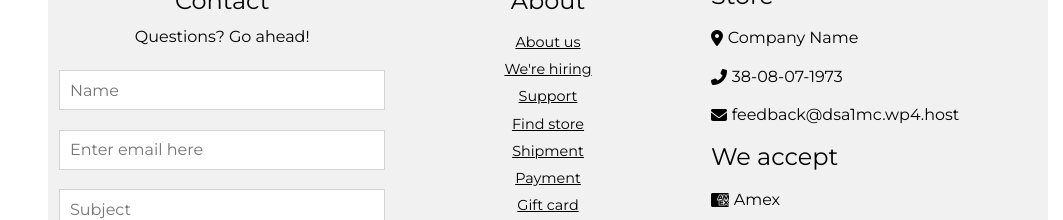
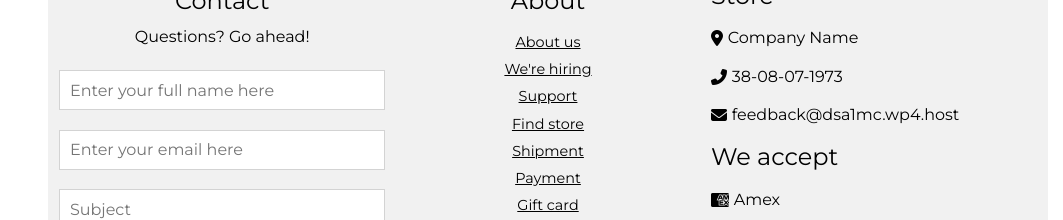
Before and after one commit to bluin4308/final-rewrite, a React (Vite) app: page /cart in a window 1280 px wide. Shown: the part 1436-1656 px from the top of the page, without its empty margins (217-1280 px from the left). Built offline with nearby package versions, Linux system fonts and the light colour scheme; no server answers.

Commit message:
checkout in progress

```diff
--- a/src/components/Cart/Checkout/index.jsx
+++ b/src/components/Cart/Checkout/index.jsx
@@ -4,7 +4,7 @@ import { Persist } from "formik-persist";
 import useStore from "../../../store";
 
 export default function Checkout() {
-  const { clothes } = useStore();
+  const { clothes, clothesTitles } = useStore();
 
   const totalSum = clothes.reduce((acc, obj) => {
     return acc + parseInt(obj.amount);
@@ -61,7 +61,9 @@ export default function Checkout() {
           data.append("address", values.address);
           data.append("zip", values.zip);
           data.append("total", total.toFixed(2));
-          data.append("clothes", clothes);
+          const clothesString = Object.values(clothesTitles).join(", ");
+          data.append("clothes", clothesString);
+
           fetch(
             "https://dsa1mc.wp4.host/wp-json/contact-form-7/v1/contact-forms/91/feedback",
             {
--- a/src/components/Layout/Footer/ContactForm/index.jsx
+++ b/src/components/Layout/Footer/ContactForm/index.jsx
@@ -75,7 +75,7 @@ export default function ContactForm() {
             <input
               type="text"
               name="username"
-              placeholder="Name"
+              placeholder="Enter your full name here"
               onChange={handleChange}
               onBlur={handleBlur}
               value={values.username}
@@ -87,7 +87,7 @@ export default function ContactForm() {
             <input
               type="email"
               name="email"
-              placeholder="Enter email here"
+              placeholder="Enter your email here"
               onChange={handleChange}
               onBlur={handleBlur}
               value={values.email}
```
